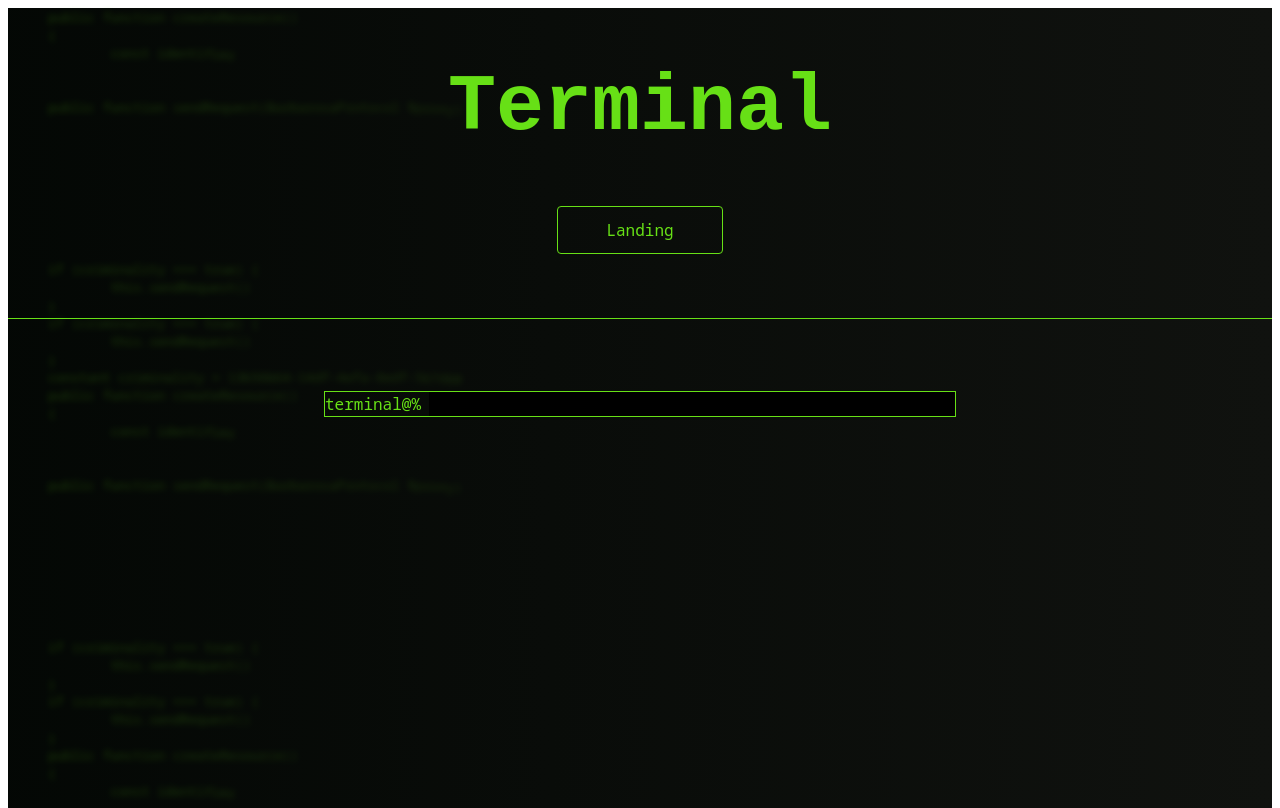
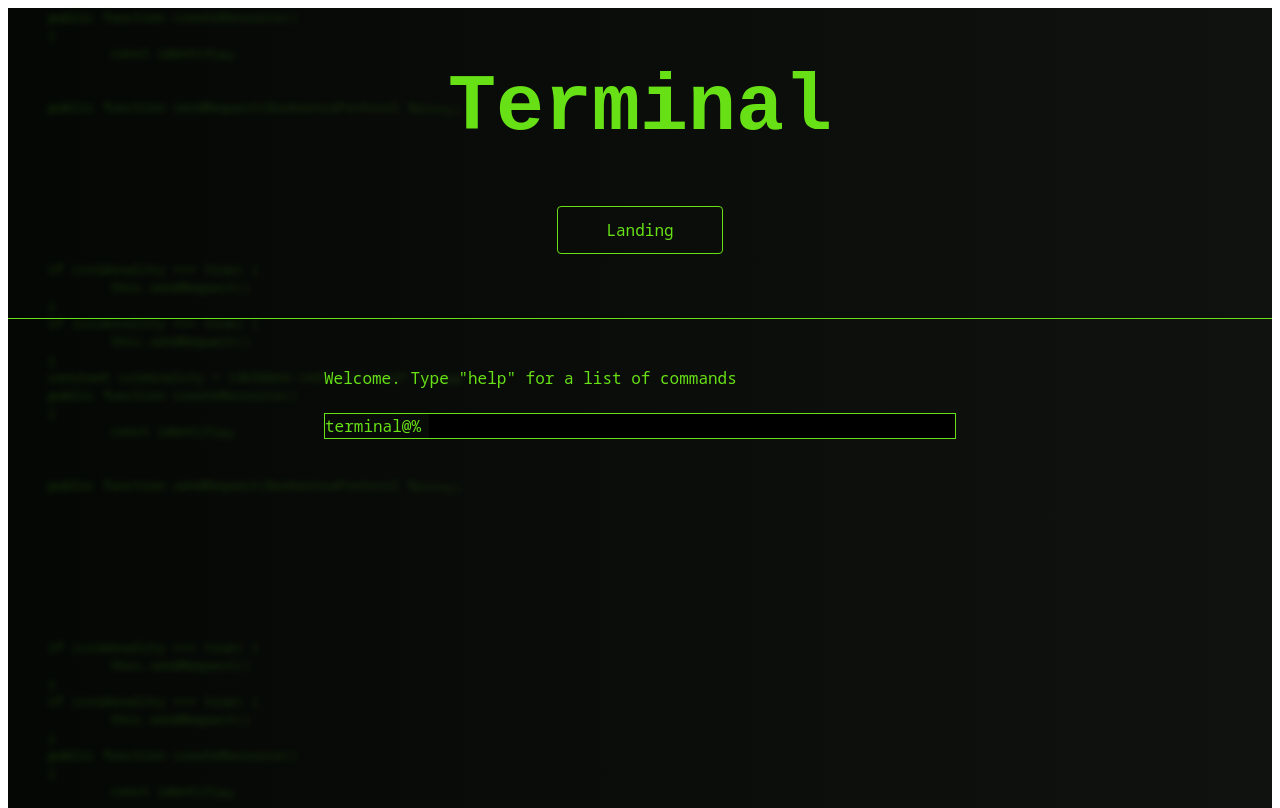
Before and after one commit to 00-status/terminal_game, a React app: page / in a window 1280 px wide. Built offline with nearby package versions, Linux system fonts and the light colour scheme; the HTML template or start-up script is replaced by a standard one.

Commit message:
Added a default message.

```diff
--- a/src/Terminal/Terminal.tsx
+++ b/src/Terminal/Terminal.tsx
@@ -15,7 +15,9 @@ export const Terminal = () => {
     const [commandHistory, setCommandHistory] = useState<Array<Command>>([]);
 
     const [currentCommand, setCurrentCommand] = useState<Command>(createNewCommand(currentDirectory.name));
-    const [outputs, setOutputs] = useState<Array<Output>>([]);
+    const [outputs, setOutputs] = useState<Array<Output>>([
+        { id: crypto.randomUUID(), output: 'Welcome. Type "help" for a list of commands' }
+    ]);
 
     const inputRef = useRef<HTMLInputElement | null>(null);
     const outputRef = useRef<HTMLDivElement | null>(null);
```
